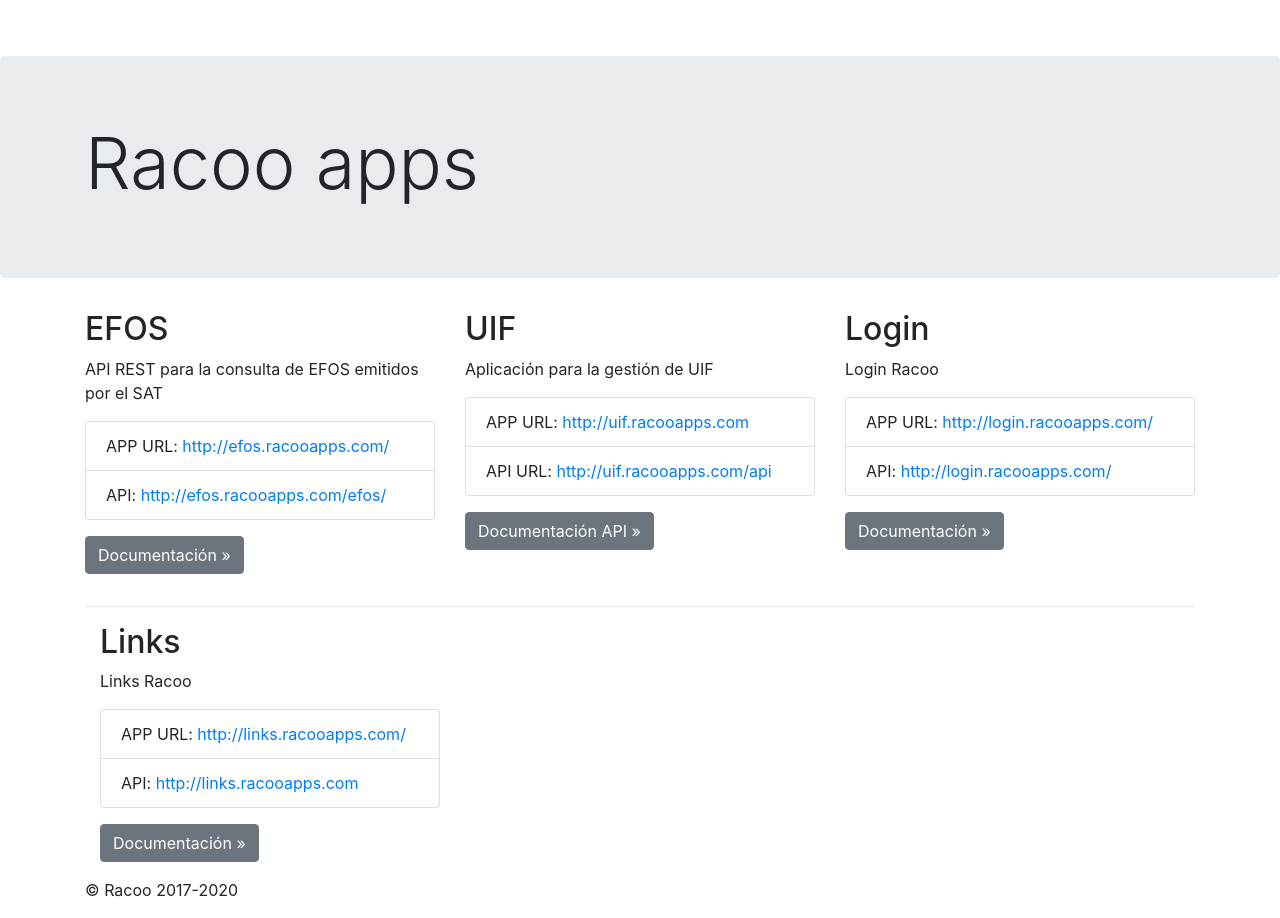
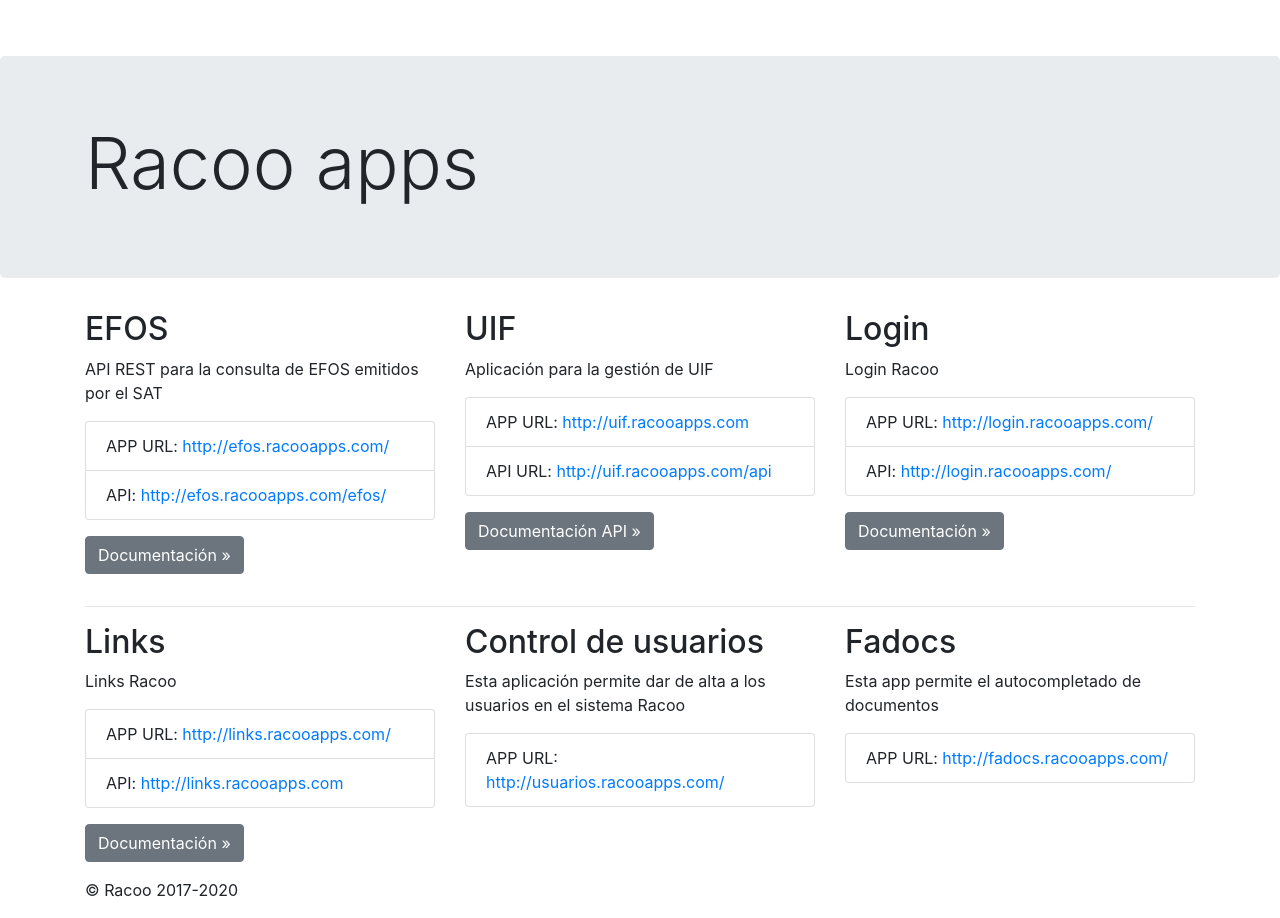
Before and after one commit to geraldosalazar16/racoo-landing, a plain HTML site: page index.html in a window 1280 px wide. Drawn offline with nearby package versions, Linux system fonts and the light colour scheme.

Commit message:
Agregando nuevas apps

```diff
--- a/index.html
+++ b/index.html
@@ -117,6 +117,7 @@
 
     </div> <!-- /container -->
     <div class="container">
+      <div class="row">
         <div class="col-md-4">
           <h2>Links</h2>
           <p>
@@ -139,6 +140,35 @@
           </p>
         </div>
 
+        <div class="col-md-4">
+          <h2>Control de usuarios</h2>
+          <p>
+            Esta aplicación permite dar de alta a los usuarios en el sistema Racoo
+          </p>
+          <p>
+            <ul class="list-group">
+              <li class="list-group-item">
+                APP URL: <a href="http://usuarios.racooapps.com/" target="_blank">http://usuarios.racooapps.com/</a>
+              </li>
+            </ul>
+          </p>
+        </div>
+
+        <div class="col-md-4">
+          <h2>Fadocs</h2>
+          <p>
+            Esta app permite el autocompletado de documentos
+          </p>
+          <p>
+            <ul class="list-group">
+              <li class="list-group-item">
+                APP URL: <a href="http://fadocs.racooapps.com/" target="_blank">http://fadocs.racooapps.com/</a>
+              </li>
+            </ul>
+          </p>
+        </div>
+      </div>
+
     </div>
 
   </main>
```
Lines whose indentation alone changed are shown as unchanged.
